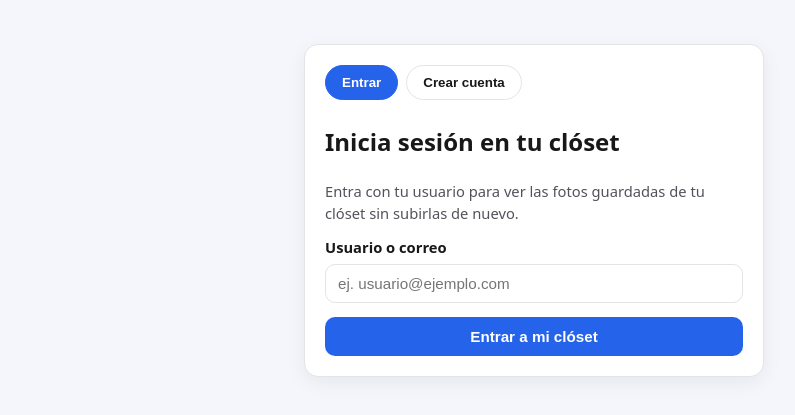
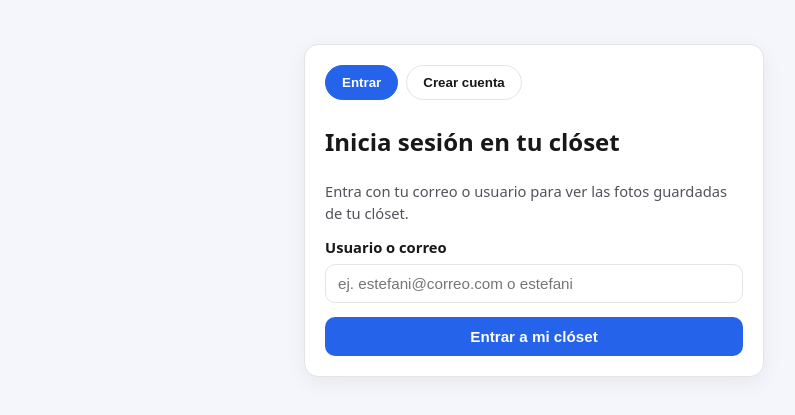
Before and after one commit to EstefaniDL/Outfit_UI, a plain HTML site: page frontend/index.html in a window 1280 px wide. Shown: the part 79-494 px from the top of the page, without its empty margins (106-901 px from the left). Drawn offline with Linux system fonts and the light colour scheme.

Commit message:
Refine login section and form attributes
Updated login form and instructions for clarity.

```diff
--- a/frontend/index.html
+++ b/frontend/index.html
@@ -24,7 +24,6 @@
   </header>
 
   <main class="container">
-    <!-- Inicio de sesión / Crear cuenta -->
     <section id="loginSection" class="card auth-card">
       <div class="tabs" style="margin-bottom:14px;">
         <button id="modeLoginBtn" class="tab active" type="button">Entrar</button>
@@ -33,24 +32,23 @@
 
       <h2 id="authTitle">Inicia sesión en tu clóset</h2>
       <p id="authSubtitle" class="muted">
-        Entra con tu usuario para ver las fotos guardadas de tu clóset sin subirlas de nuevo.
+        Entra con tu correo o usuario para ver las fotos guardadas de tu clóset.
       </p>
 
-      <form id="loginForm" class="stack" style="margin-top:12px;">
+      <form id="loginForm" class="stack" style="margin-top:12px;" autocomplete="off">
         <label class="field">
           <span>Usuario o correo</span>
-          <input id="loginId" type="text" placeholder="ej. usuario@ejemplo.com" required />
+          <input id="loginId" type="text" placeholder="ej. estefani@correo.com o estefani" autocomplete="off" required />
         </label>
         <label id="nombreField" class="field hidden">
           <span>Tu nombre</span>
-          <input id="loginNombre" type="text" placeholder="ej. Usuario" />
+          <input id="loginNombre" type="text" placeholder="ej. Estefani" autocomplete="off" />
         </label>
         <button id="authSubmitBtn" class="btn btn-primary" type="submit">Entrar a mi clóset</button>
       </form>
       <div id="loginMsg" class="msg hidden"></div>
     </section>
 
-    <!-- Aplicación principal -->
     <section id="appSection" class="hidden stack-lg">
       <nav class="tabs" aria-label="Secciones de la aplicación">
         <button class="tab active" data-tab="closetTab" type="button">Mi Clóset</button>
@@ -58,7 +56,6 @@
         <button class="tab" data-tab="recTab" type="button">Recomendar outfits</button>
       </nav>
 
-      <!-- Pestaña 1: Mi Clóset -->
       <div id="closetTab" class="tab-panel active">
         <div class="panel-header">
           <div>
@@ -73,12 +70,11 @@
         <div id="closetGrid" class="grid"></div>
       </div>
 
-      <!-- Pestaña 2: Subir foto -->
       <div id="uploadTab" class="tab-panel">
         <div class="card">
           <h2>Subir foto a tu clóset</h2>
           <p class="muted">
-            Sube la foto de tu prenda. El etiquetado automático de tipo, color y atributos quedará conectado cuando esté listo el módulo de datos.
+            Sube la foto de tu prenda. El etiquetado automático quedará conectado cuando esté listo el módulo de datos.
           </p>
           <form id="uploadForm" class="stack" style="margin-top:14px;">
             <label class="field">
@@ -99,7 +95,6 @@
         </div>
       </div>
 
-      <!-- Pestaña 3: Recomendar outfits -->
       <div id="recTab" class="tab-panel">
         <div class="card">
           <h2>Recomendar outfits</h2>
```
